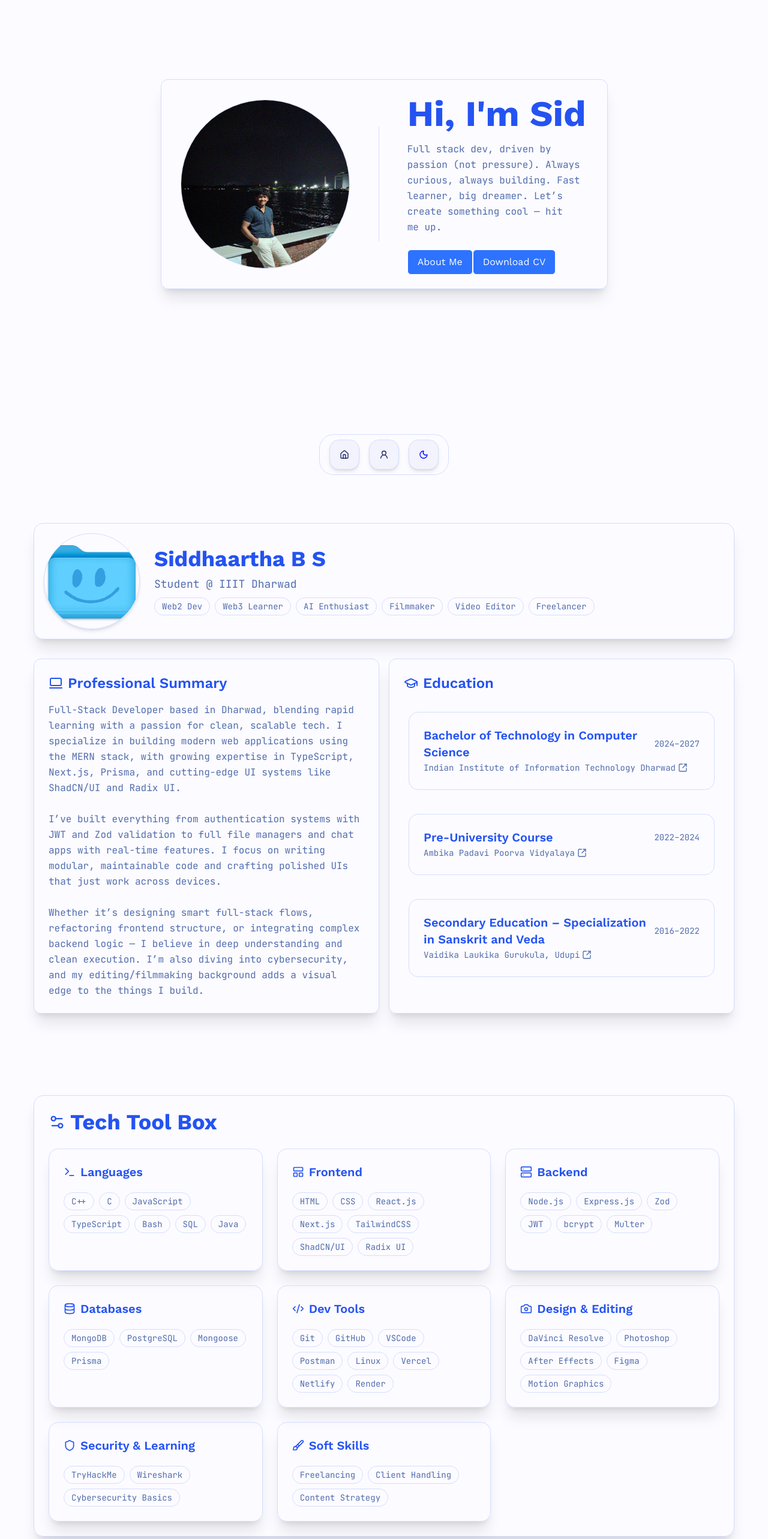
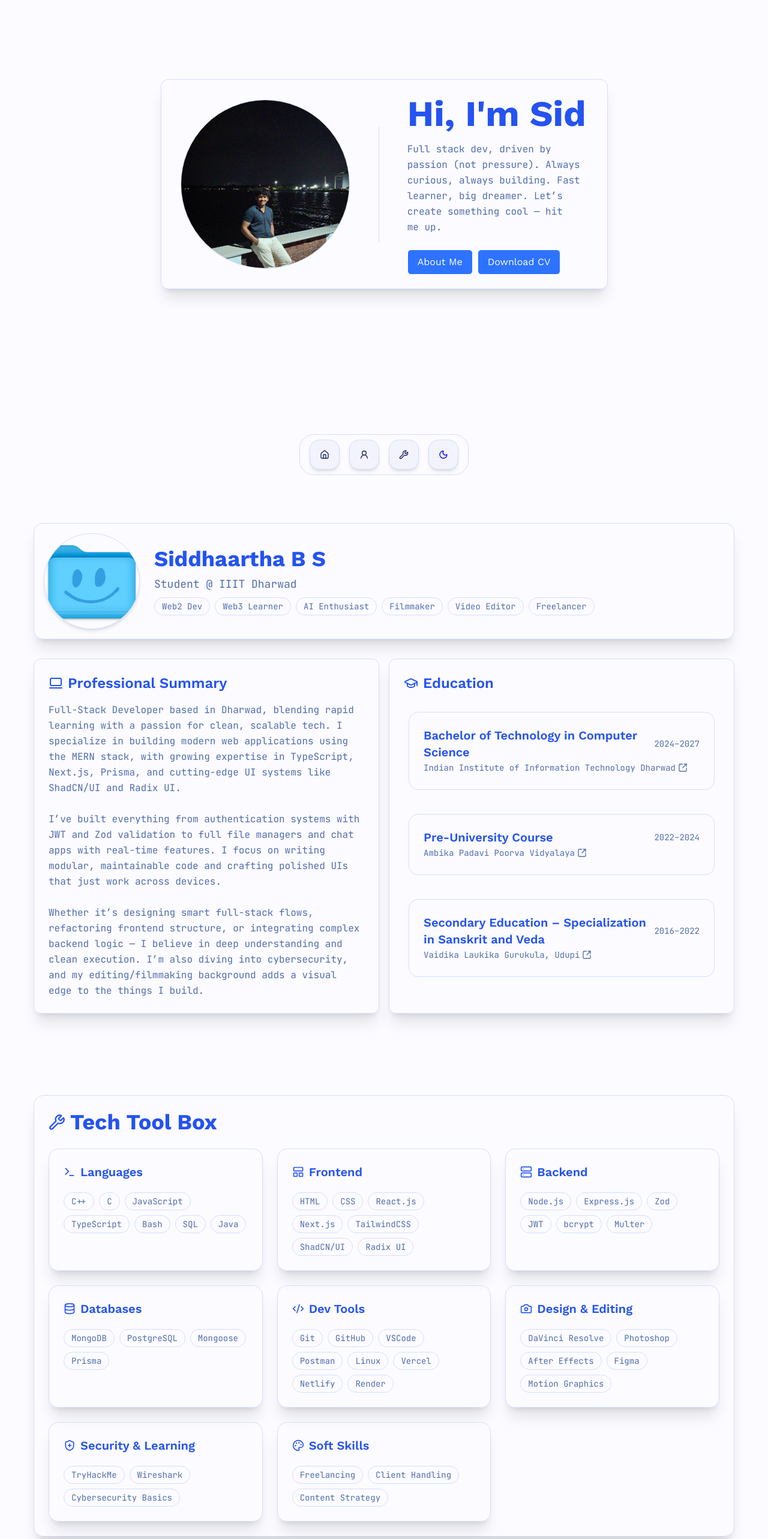
Before and after one commit to SIDDHAARTHAA/portfolio-website, a Next.js app: page /web2 in a window 1280 px wide. Shown: the top 2566 px of the page at 60% size. Built offline with nearby package versions, Linux system fonts and the light colour scheme.

Commit message:
ui improvements

```diff
--- a/app/components/DockBar.tsx
+++ b/app/components/DockBar.tsx
@@ -1,5 +1,5 @@
 "use client"
-import { Home, Moon, Sun, UserRound } from 'lucide-react';
+import { Home, Moon, Sun, UserRound, Wrench } from 'lucide-react';
 import Dock from '@/reactBits/blocks/Components/Dock/Dock'
 import { useEffect, useState } from 'react';
 
@@ -34,6 +34,7 @@ export default function DockBar() {
     const items = [
         { icon: <Home size={16} color={color} />, label: 'Home', onClick: () => scrollToSection('home') },
         { icon: <UserRound size={16} color={color} />, label: 'About Me', onClick: () => scrollToSection('aboutme') },
+        { icon: <Wrench size={16} color={color} />, label: 'My Developer Tools', onClick: () => scrollToSection('tools') },
         {
             icon: theme === "light" ? <Moon size={16} color='blue' /> : <Sun size={16} color='orange' />,
             label: 'Toggle theme',
--- a/app/components/Hero.tsx
+++ b/app/components/Hero.tsx
@@ -26,8 +26,8 @@ export default function Hero() {
                             Full stack dev, driven by passion (not pressure). Always curious, always building. Fast learner, big dreamer. Let’s create something cool — hit me up.
                         </p>
                     </div>
-                    <div className="flex justify-center xl:justify-start gap-4">
-                       <HeroButtons />
+                    <div className="flex justify-center xl:justify-start">
+                        <HeroButtons />
                     </div>
                 </div>
             </div>
--- a/app/components/HeroButtons.tsx
+++ b/app/components/HeroButtons.tsx
@@ -7,7 +7,7 @@ export default function HeroButtons() {
         }
     };
     return (
-        <div>
+        <div className="flex gap-2">
             <button className="border cursor-pointer px-4 py-2 rounded-md transition-colors ease-out duration-500" onClick={() => scrollToSection('aboutme')}>About Me</button>
             <button className="border cursor-pointer px-4 py-2 rounded-md transition-colors ease-out duration-500">Download CV</button>
         </div>
--- a/app/components/Tools.tsx
+++ b/app/components/Tools.tsx
@@ -1,4 +1,4 @@
-import { Terminal, Server, Database, Code2, LayoutPanelTop, Settings2, Camera, Brush, Shield } from "lucide-react";
+import { Terminal, Server, Database, Code2, LayoutPanelTop, Settings2, Camera, Brush, Shield, Wrench, ShieldPlus, Palette } from "lucide-react";
 
 export default function Tools() {
     const toolData = [
@@ -34,12 +34,12 @@ export default function Tools() {
         },
         {
             title: "Security & Learning",
-            icon: <Shield size={20} />,
+            icon: <ShieldPlus size={20} />,
             items: ["TryHackMe", "Wireshark", "Cybersecurity Basics"],
         },
         {
             title: "Soft Skills",
-            icon: <Brush size={20} />,
+            icon: <Palette size={20} />,
             items: ["Freelancing", "Client Handling", "Content Strategy"],
         },
     ];
@@ -49,7 +49,7 @@ export default function Tools() {
             <div className="w-full p-6 border border-card-border rounded-2xl shadow-xl/10 bg-muted/20 flex flex-col gap-6">
                 {/* Heading */}
                 <h1 className="text-4xl font-bold flex items-center gap-2 text-left">
-                    <Settings2 size={28} className="text-primary" />
+                    <Wrench size={28} className="text-primary" />
                     Tech Tool Box
                 </h1>
 
```
